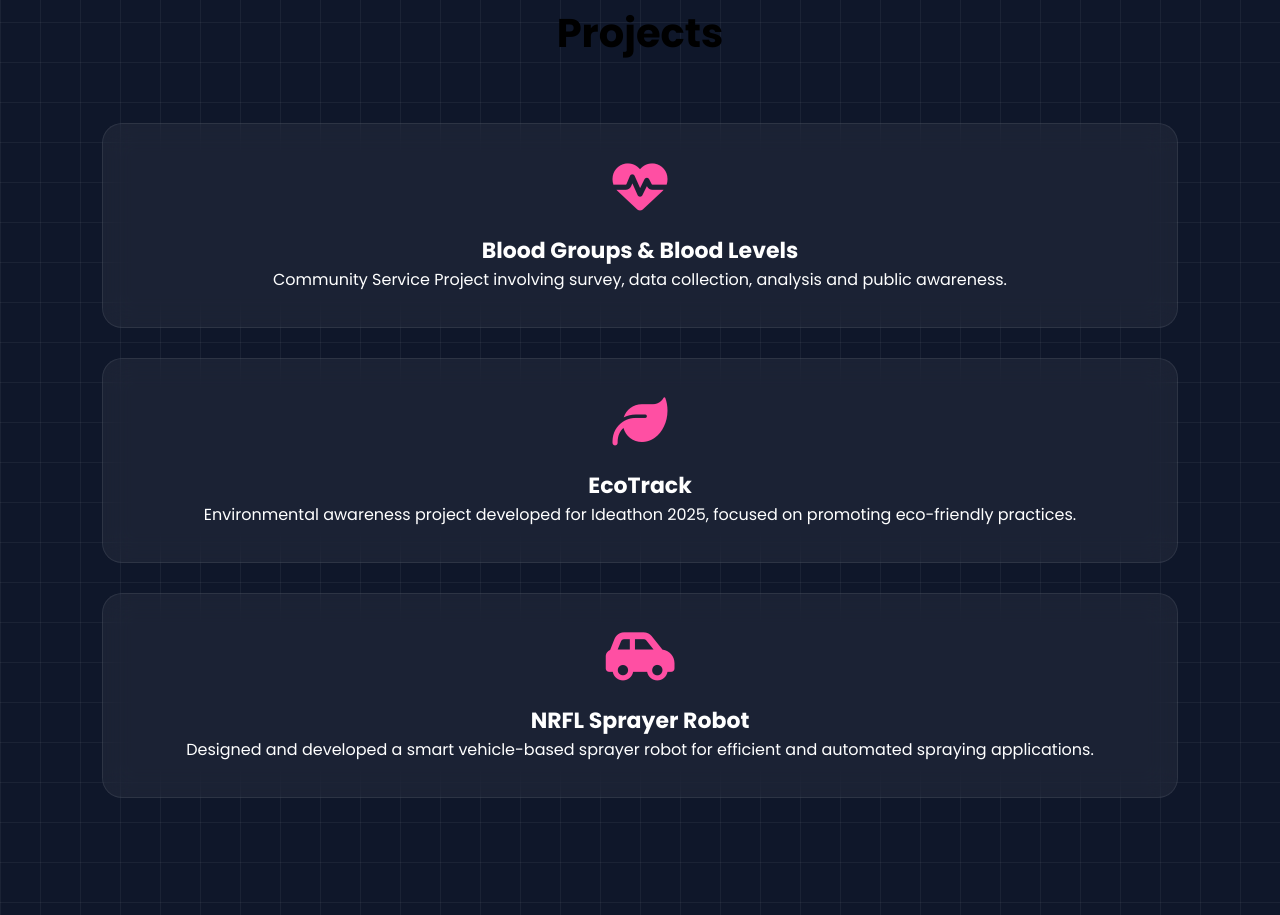
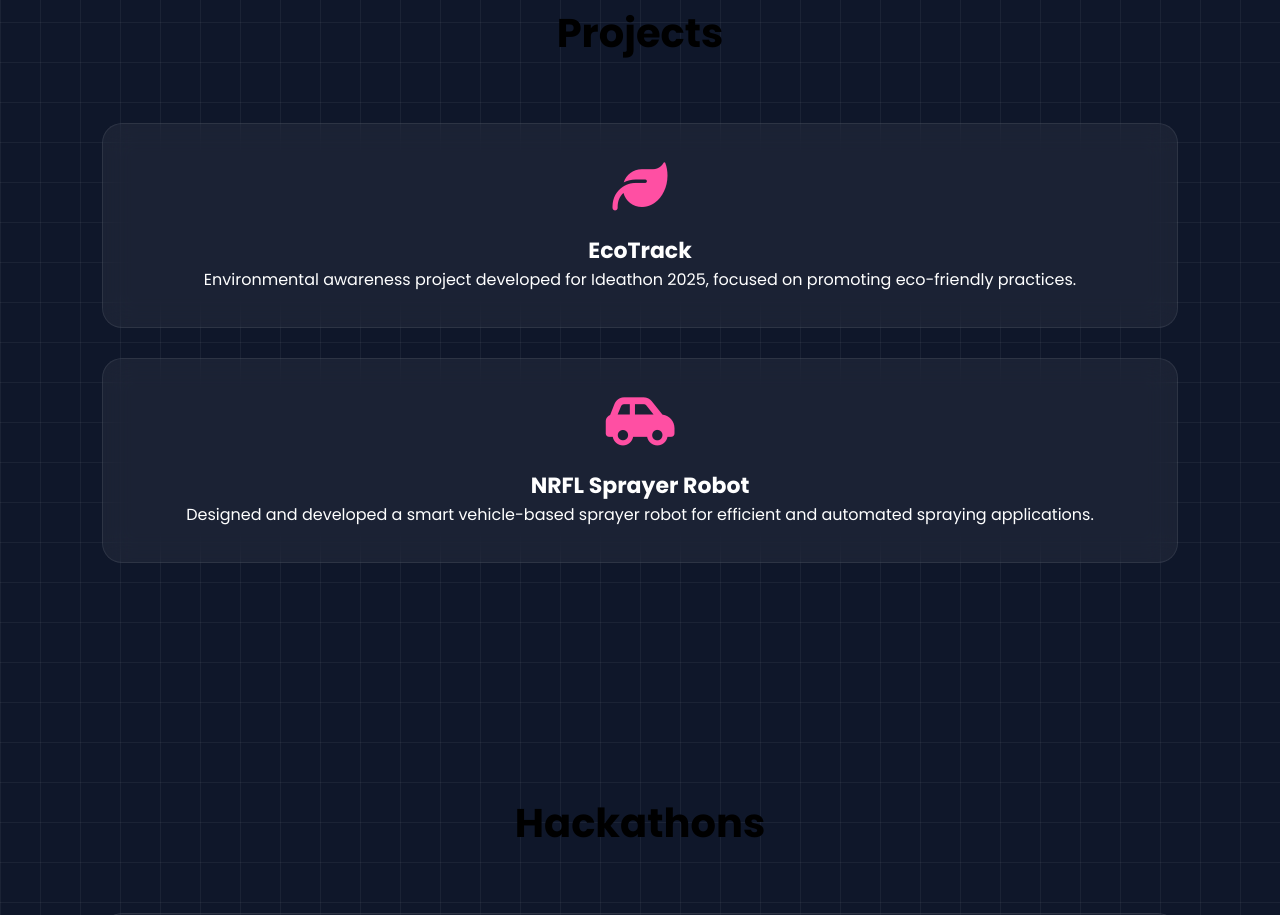
Before and after one commit to venkataspoorthi63-cell/spoorthi-rachuvaripalli-portfolio, a plain HTML site: page index.html in a window 1280 px wide. Shown: the part 3418-4333 px from the top of the page. Drawn offline with Linux system fonts and the light colour scheme.

Commit message:
Update index.html

```diff
--- a/index.html
+++ b/index.html
@@ -251,15 +251,6 @@ Projects
 <div class="card-container">
 
 <div class="card">
-<i class="fas fa-heartbeat"></i>
-<h3>Blood Groups & Blood Levels</h3>
-<p>
-Community Service Project involving survey, data collection,
-analysis and public awareness.
-</p>
-</div>
-
-<div class="card">
 <i class="fas fa-leaf"></i>
 <h3>EcoTrack</h3>
 <p>
```
